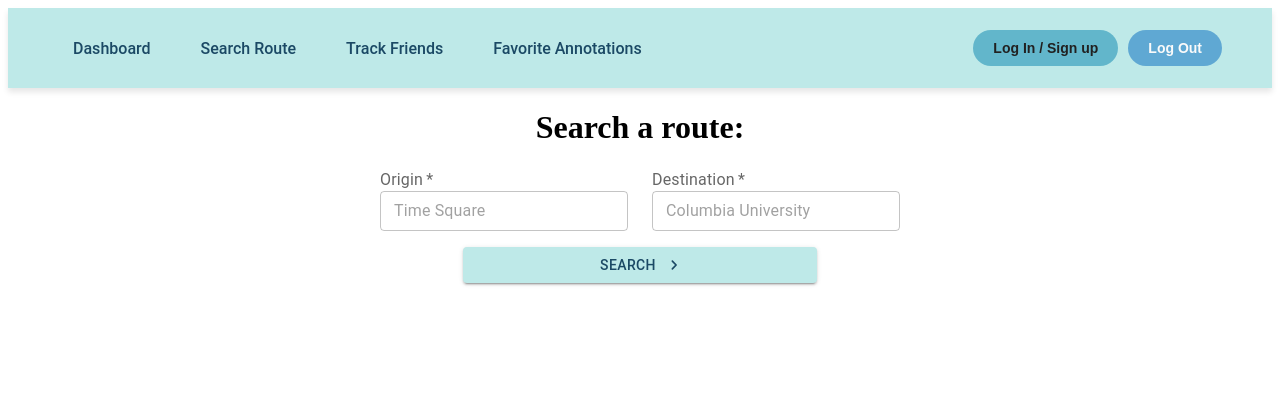
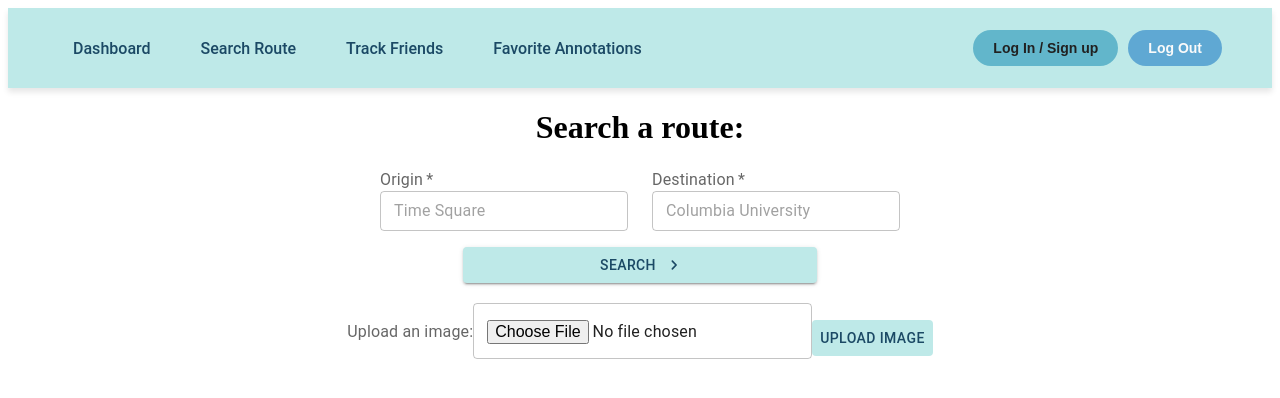
Before and after one commit to Alphnia/24Fall-ASE-HakunaMatata, a React (Vite) app in the folder frontend/journey-ease/: page /RouteDisplay in a window 1280 px wide. Shown: the top 398 px of the page. Built offline with nearby package versions, Linux system fonts and the light colour scheme.

Commit message:
add image upload function in frontend

```diff
--- a/frontend/journey-ease/src/components/RouteDisplay/index.jsx
+++ b/frontend/journey-ease/src/components/RouteDisplay/index.jsx
@@ -46,6 +46,9 @@ const RouteDisplay = () => {
   const [routeId, setRouteId] = useState(null);
   const navigate = useNavigate();
 
+  const [selectedFile, setSelectedFile] = useState(null);
+  const [uploadMessage, setUploadMessage] = useState("");
+
   const [stopDatajson, setTextDatajson] = useState('');
 
   const handleSearch = async () => {
@@ -90,6 +93,55 @@ const RouteDisplay = () => {
       // setstopData(null); // Clear previous route data
     }
   };
+
+  const handleFileChange = (event) => {
+    setSelectedFile(event.target.files[0]); // save user selected image
+  };
+
+  const handleFileUpload = async () => {
+    if (!selectedFile) {
+      alert("Please select a file to upload.");
+      return;
+    }
+
+    const formData = new FormData();
+    formData.append("image", selectedFile);
+
+    try {
+      const response = await fetch("https://api.imgur.com/3/image", {
+        method: "POST",
+        headers: {
+          Authorization: "Client-ID 0ed9f6cc67b56a5",
+        },
+        body: formData,
+      });
+
+      const data = await response.json();
+
+      if (response.ok) {
+        const fileUrl = data.data.link; // image URL
+
+        // send image url to backend endpoint
+        await fetch("http://localhost:8080/insertPhotoAnno", {
+          method: "POST",
+          headers: { "Content-Type": "application/json" },
+          body: JSON.stringify({
+            routeId, // get RouteID from state
+            url: fileUrl,
+            userId: "sample-user-id",
+            address: "sample-address",
+          }),
+        });
+
+        setUploadMessage("File uploaded and annotation saved successfully!");
+      } else {
+        throw new Error(data.data.error || "Failed to upload image.");
+      }
+    } catch (error) {
+      setUploadMessage(error.message);
+    }
+  };
+
 
   const handleAnnotate = () => {
     const stopInfo = {trainData: trainData, stopDatajson: stopDatajson, annoList: annoList, routeId: routeId};
@@ -143,6 +195,28 @@ const RouteDisplay = () => {
       >
         Search
       </Button>
+
+      <div style={{ marginTop: "20px" }}>
+        <FormLabel htmlFor="fileUpload">Upload an image:</FormLabel>
+        <OutlinedInput
+          id="fileUpload"
+          type="file"
+          inputProps={{ accept: "image/*" }}
+          onChange={handleFileChange}
+        />
+        <Button
+          onClick={handleFileUpload}
+          sx={{ marginTop: "10px", backgroundColor: '#bee9e8', color: '#1b4965' }}
+        >
+          Upload Image
+        </Button>
+        {uploadMessage && (
+          <Typography variant="body1" style={{ color: '#1b4965', marginTop: '16px' }}>
+            {uploadMessage}
+          </Typography>
+        )}
+      </div>
+
       { message ? (
         <Typography variant="body1" style={{ color: '#1b4965', marginTop: '16px' }}>
           {message}
```
